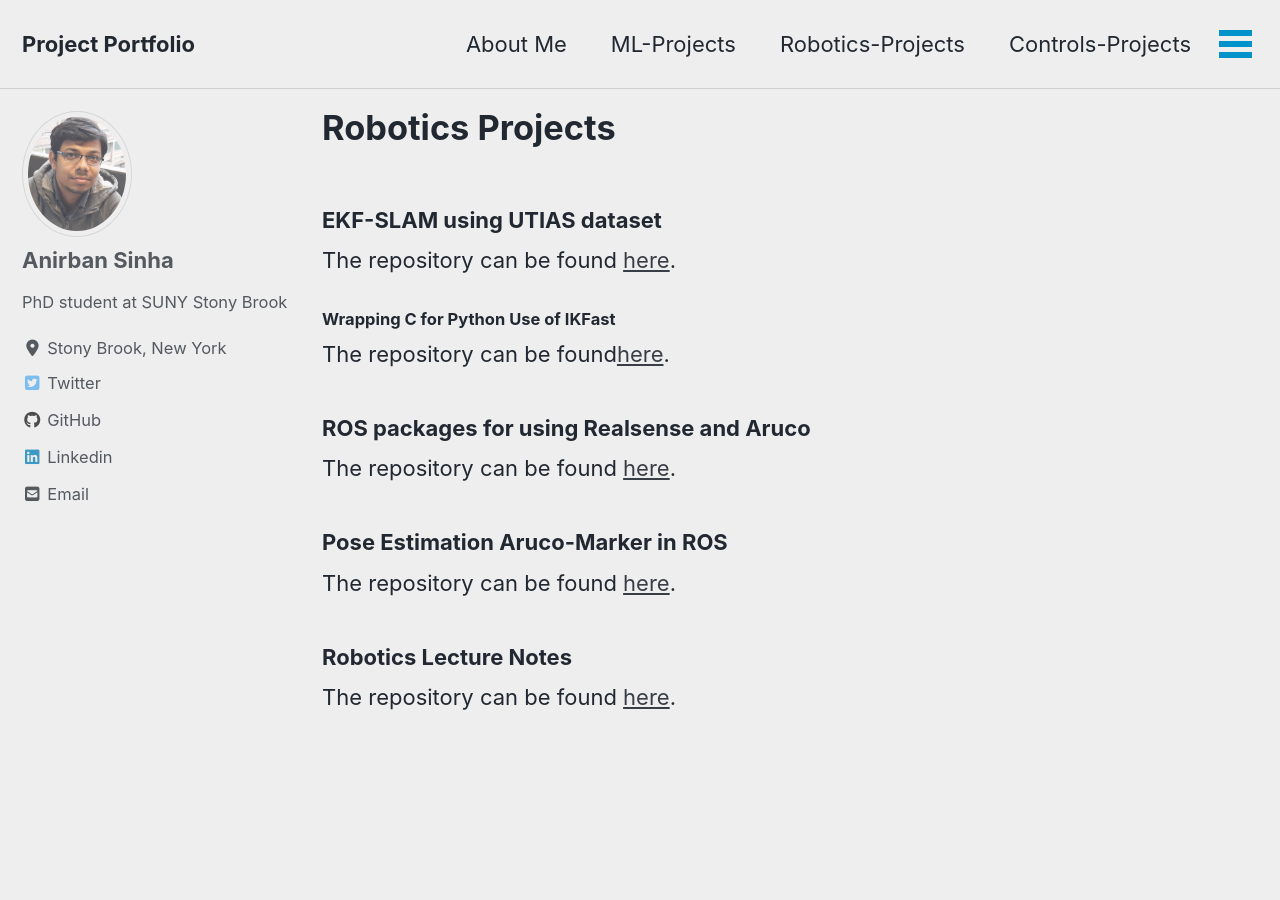
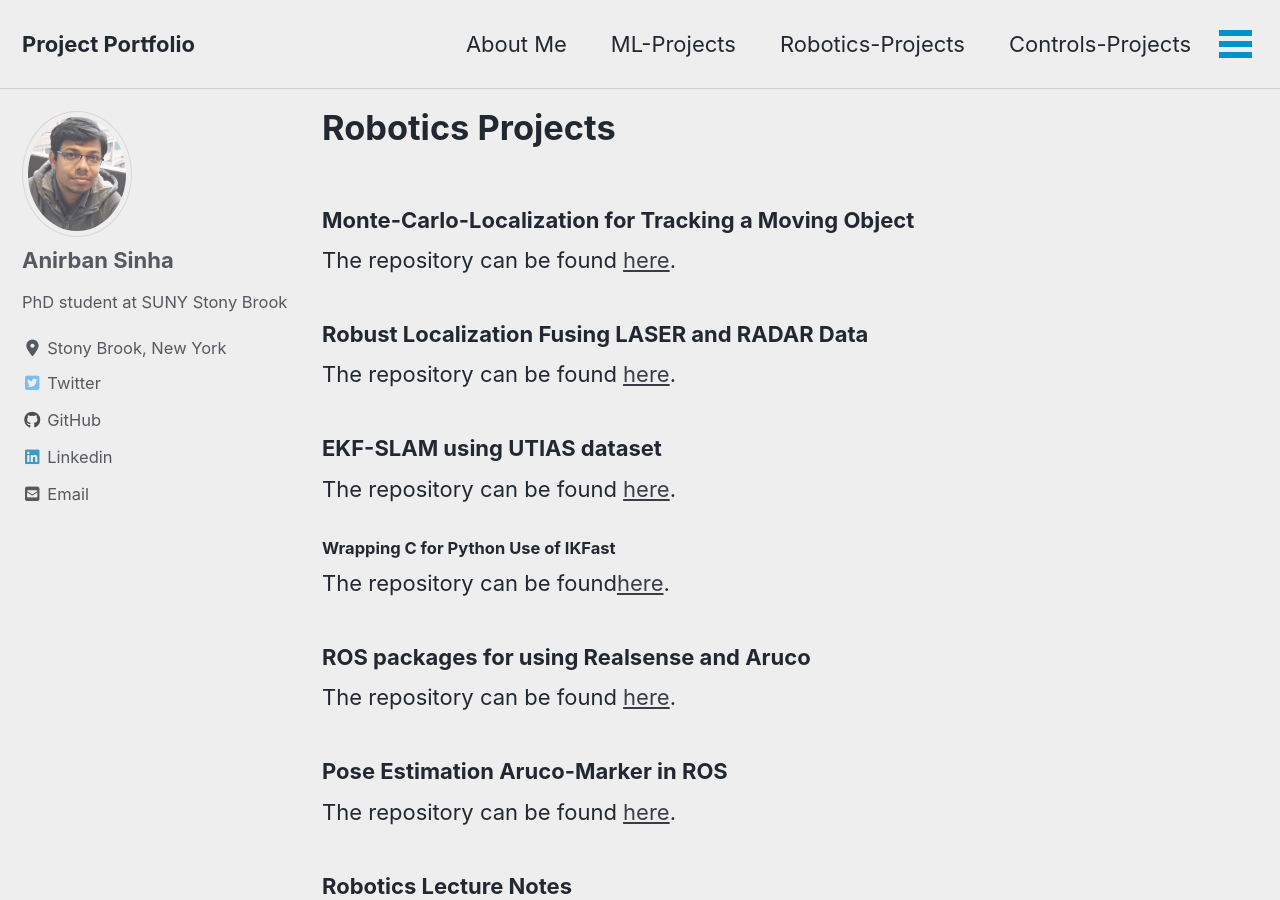
Before and after one commit to mattsinbot/mattsinbot.github.io, a Jekyll site: the page built from _pages/Robotics_Projects.md, in a window 1280 px wide and 900 px high. Built offline with Jekyll 4.4.1, drawn with Linux system fonts in a browser that asks for light colours; cached includes are drawn as plain includes; nearby versions of some CDN libraries.

Commit message:
Update Robotics_Projects.md

```diff
--- a/_pages/Robotics_Projects.md
+++ b/_pages/Robotics_Projects.md
@@ -4,6 +4,11 @@ permalink: /roboticsprojects/
 header:
   # image: "/images/deeplearning.jpg"
 ---
+### Monte-Carlo-Localization for Tracking a Moving Object
+The repository can be found [here](https://github.com/mattsinbot/Localize-Car-MCL).
+
+### Robust Localization Fusing LASER and RADAR Data
+The repository can be found [here](https://github.com/mattsinbot/Localize-Fusing-Radar-Laser).
 
 ### EKF-SLAM using UTIAS dataset
 The repository can be found [here](https://github.com/mattsinbot/SLAM-Self-Driving-Car).
```
